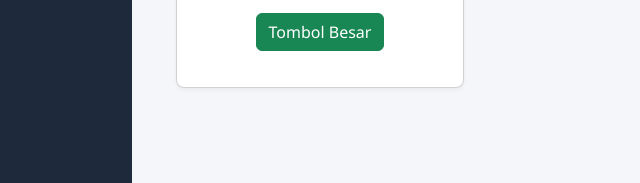
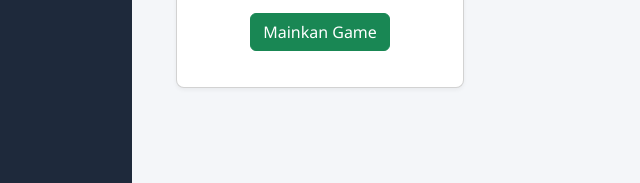
Before and after one commit to project-z2004/test, a plain HTML site: page index.html in a window 1280 px wide. Shown: the part 560-743 px from the top of the page, 128-768 px from the left. Drawn offline with nearby package versions, Linux system fonts and the light colour scheme.

Commit message:
Update index.html

```diff
--- a/index.html
+++ b/index.html
@@ -413,7 +413,7 @@
             <img src="img/remi.jpg" alt="Foto Point Leng" class="img-fluid rounded">
             <!-- img-fluid agar foto responsif, rounded agar sudutnya melengkung -->
         </div>
-                <a href="https://project-z2004.github.io/leng/" class="btn btn-success">Tombol Besar</a>
+                <a href="https://project-z2004.github.io/leng/" class="btn btn-success">Mainkan Game</a>
             </div>
             </div>
                 <!-- <div class="card">
```
